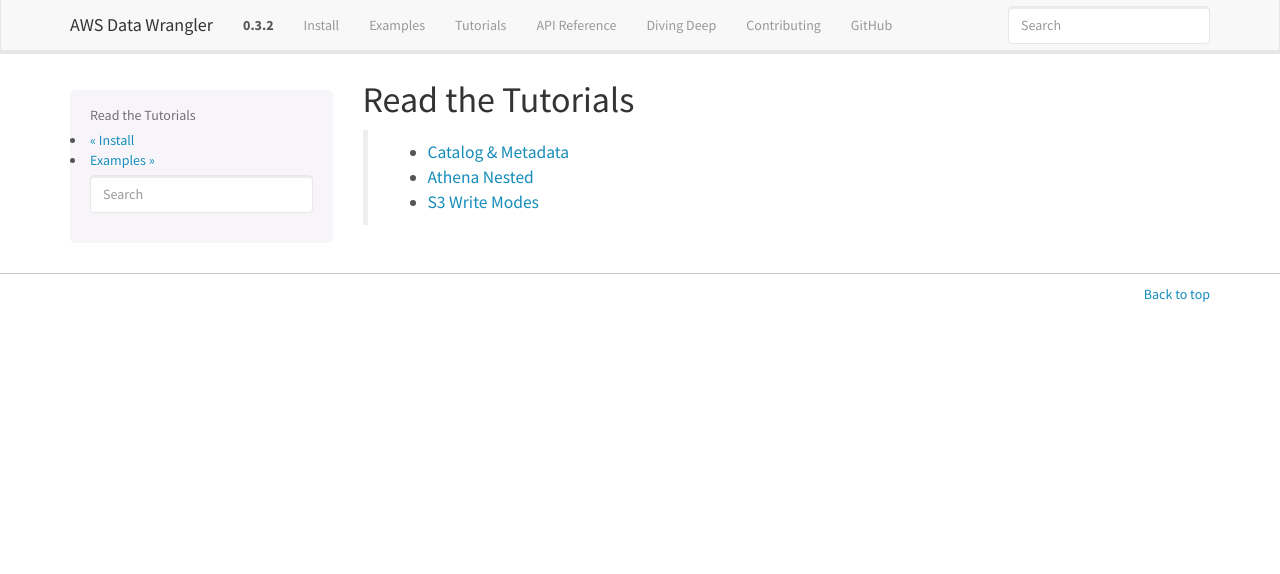
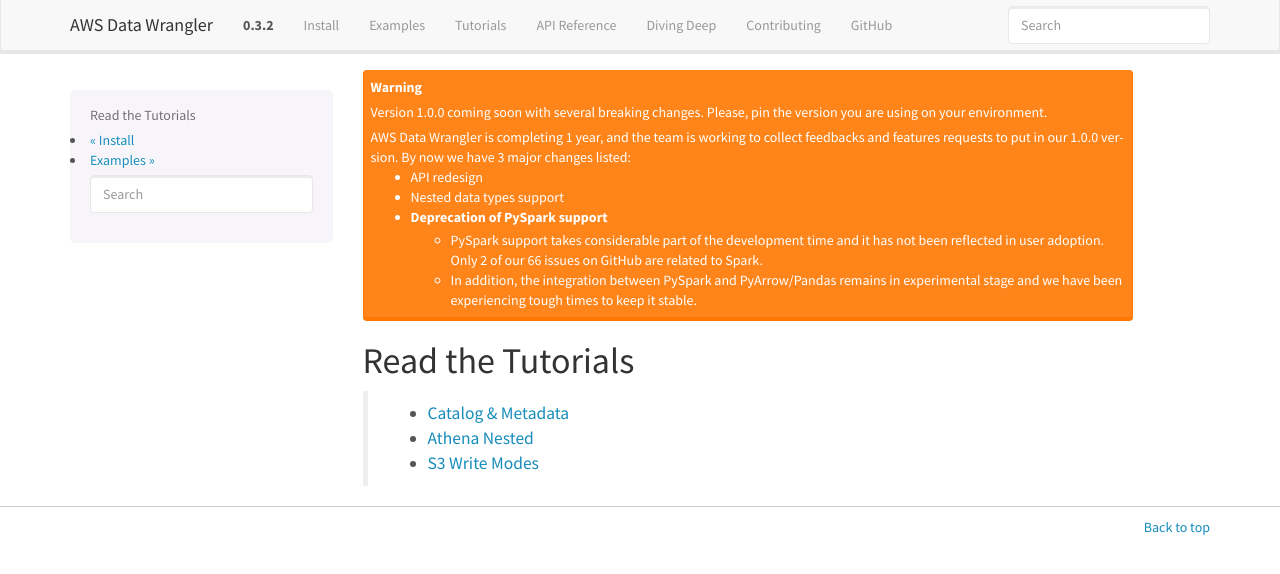
Before and after one commit to aws/aws-sdk-pandas, a Sphinx documentation site: the page built from docs/source/tutorials.rst, in a window 1280 px wide. Shown: the top 574 px of the page. Built offline with Sphinx 7.4.7, drawn with Linux system fonts in a browser that asks for light colours.

Commit message:
Adding 1.0.0 warning

```diff
--- a/awswrangler/__version__.py
+++ b/awswrangler/__version__.py
@@ -1,6 +1,6 @@
 """Metadata Module."""
 
 __title__ = "awswrangler"
-__description__ = "DataFrames on AWS."
+__description__ = "Pandas on AWS."
 __version__ = "0.3.2"
 __license__ = "Apache License 2.0"
--- a/docs/source/tutorials.rst
+++ b/docs/source/tutorials.rst
@@ -1,3 +1,13 @@
+.. warning:: Version 1.0.0 coming soon with several breaking changes. Please, pin the version you are using on your environment.
+
+             AWS Data Wrangler is completing 1 year, and the team is working to collect feedbacks and features requests to put in our 1.0.0 version. By now we have 3 major changes listed:
+
+             - API redesign
+             - Nested data types support
+             - Deprecation of PySpark support
+                 - PySpark support takes considerable part of the development time and it has not been reflected in user adoption. Only 2 of our 66 issues on GitHub are related to Spark.
+                 - In addition, the integration between PySpark and PyArrow/Pandas remains in experimental stage and we have been experiencing tough times to keep it stable.
+
 Read the Tutorials
 ==================
 
```
Also changed, not shown: README.md (+15 -1 lines), docs/source/examples.rst (+10 -0 lines), docs/source/index.rst (+11 -1 lines), docs/source/install.rst (+10 -0 lines).
